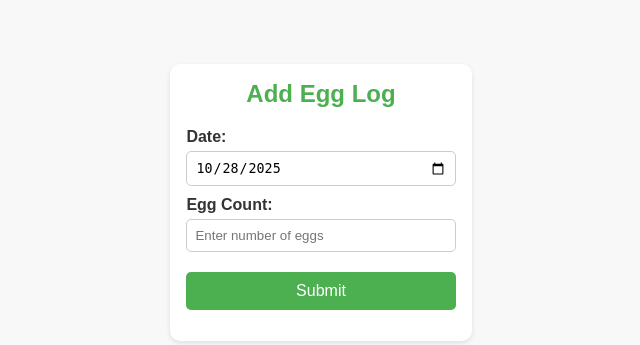
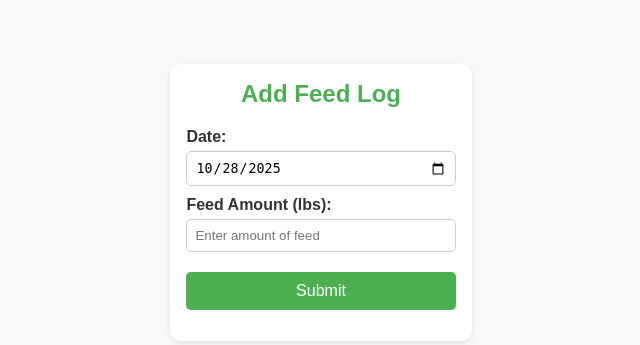
Before and after one commit to JonahG046/Chicken-Coop-Tracker, a Flask app: page /feed in a window 1280 px wide. Shown: the part 146-491 px from the top of the page, without its empty margins (319-959 px from the left). Run offline with Flask 3, Linux system fonts and the light colour scheme; some libraries are stand-ins or nearby versions.

Commit message:
added the email field to the User model to store user email addresses. Changed the log in the feed.html template to an actual feed log.

```diff
--- a/app.py
+++ b/app.py
@@ -19,27 +19,27 @@ db = SQLAlchemy(app)  # Initialize SQLAlchemy ORM
 # User model to store account info
 class User(db.Model):
     id = db.Column(db.Integer, primary_key=True)
-    username = db.Column(db.String(50), unique=True, nullable=False)
+    username = db.Column(db.String(100), unique=True, nullable=False)
     email = db.Column(db.String(120), unique=True, nullable=False)
-    password = db.Column(db.String(200), nullable=False)  # Hashed password
+    password = db.Column(db.String(200), nullable=False)
 
-# Egg log model to track egg counts
 class EggLog(db.Model):
     id = db.Column(db.Integer, primary_key=True)
     date = db.Column(db.Date, nullable=False)
     count = db.Column(db.Integer, nullable=False)
+    user_id = db.Column(db.Integer, db.ForeignKey('user.id'), nullable=False)
 
-# Feed log model to track feed amounts
 class FeedLog(db.Model):
     id = db.Column(db.Integer, primary_key=True)
     date = db.Column(db.Date, nullable=False)
     amount = db.Column(db.Float, nullable=False)
+    user_id = db.Column(db.Integer, db.ForeignKey('user.id'), nullable=False)
 
-# Water log model to track water amounts
 class WaterLog(db.Model):
     id = db.Column(db.Integer, primary_key=True)
     date = db.Column(db.Date, nullable=False)
     amount = db.Column(db.Float, nullable=False)
+    user_id = db.Column(db.Integer, db.ForeignKey('user.id'), nullable=False)
 
 # --- Create tables ---
 with app.app_context():
@@ -138,12 +138,14 @@ def logout():
 
 @app.route('/api/eggs', methods=['POST'])
 def add_egg_log():
-    # API route to add a new egg log
+    if 'user_id' not in session:
+        return jsonify({'error': 'You must be logged in to add logs.'}), 401
+
     data = request.get_json()
     try:
         date = datetime.strptime(data['date'], '%Y-%m-%d').date()
         count = int(data['count'])
-        new_log = EggLog(date=date, count=count)
+        new_log = EggLog(date=date, count=count, user_id=session['user_id'])
         db.session.add(new_log)
         db.session.commit()
         return jsonify({'message': 'Egg log added successfully'}), 201
@@ -152,20 +154,27 @@ def add_egg_log():
 
 @app.route('/api/eggs', methods=['GET'])
 def get_egg_logs():
-    # API route to retrieve all egg logs
-    logs = EggLog.query.all()
-    return jsonify([{'id': log.id, 'date': log.date.strftime('%Y-%m-%d'), 'count': log.count} for log in logs])
+    if 'user_id' not in session:
+        return jsonify({'error': 'You must be logged in to view logs.'}), 401
+
+    logs = EggLog.query.filter_by(user_id=session['user_id']).all()
+    return jsonify([
+        {'id': log.id, 'date': log.date.strftime('%Y-%m-%d'), 'count': log.count}
+        for log in logs
+    ])
 
 # --- Feed Log API ---
 
 @app.route('/api/feed', methods=['POST'])
 def add_feed_log():
-    # API route to add a new feed log
+    if 'user_id' not in session:
+        return jsonify({'error': 'You must be logged in to add logs.'}), 401
+
     data = request.get_json()
     try:
         date = datetime.strptime(data['date'], '%Y-%m-%d').date()
         amount = float(data['amount'])
-        new_log = FeedLog(date=date, amount=amount)
+        new_log = FeedLog(date=date, amount=amount, user_id=session['user_id'])
         db.session.add(new_log)
         db.session.commit()
         return jsonify({'message': 'Feed log added successfully'}), 201
@@ -174,20 +183,27 @@ def add_feed_log():
 
 @app.route('/api/feed', methods=['GET'])
 def get_feed_logs():
-    # API route to retrieve all feed logs
-    logs = FeedLog.query.all()
-    return jsonify([{'id': log.id, 'date': log.date.strftime('%Y-%m-%d'), 'amount': log.amount} for log in logs])
+    if 'user_id' not in session:
+        return jsonify({'error': 'You must be logged in to view logs.'}), 401
+
+    logs = FeedLog.query.filter_by(user_id=session['user_id']).all()
+    return jsonify([
+        {'id': log.id, 'date': log.date.strftime('%Y-%m-%d'), 'amount': log.amount}
+        for log in logs
+    ])
 
 # --- Water Log API ---
 
 @app.route('/api/water', methods=['POST'])
 def add_water_log():
-    # API route to add a new water log
+    if 'user_id' not in session:
+        return jsonify({'error': 'You must be logged in to add logs.'}), 401
+
     data = request.get_json()
     try:
         date = datetime.strptime(data['date'], '%Y-%m-%d').date()
         amount = float(data['amount'])
-        new_log = WaterLog(date=date, amount=amount)
+        new_log = WaterLog(date=date, amount=amount, user_id=session['user_id'])
         db.session.add(new_log)
         db.session.commit()
         return jsonify({'message': 'Water log added successfully'}), 201
@@ -196,9 +212,14 @@ def add_water_log():
 
 @app.route('/api/water', methods=['GET'])
 def get_water_logs():
-    # API route to retrieve all water logs
-    logs = WaterLog.query.all()
-    return jsonify([{'id': log.id, 'date': log.date.strftime('%Y-%m-%d'), 'amount': log.amount} for log in logs])
+    if 'user_id' not in session:
+        return jsonify({'error': 'You must be logged in to view logs.'}), 401
+
+    logs = WaterLog.query.filter_by(user_id=session['user_id']).all()
+    return jsonify([
+        {'id': log.id, 'date': log.date.strftime('%Y-%m-%d'), 'amount': log.amount}
+        for log in logs
+    ])
 
 # --- Run the app ---
 if __name__ == '__main__':
--- a/templates/feed.html
+++ b/templates/feed.html
@@ -3,7 +3,7 @@
 <head>
     <meta charset="UTF-8">
     <meta name="viewport" content="width=device-width, initial-scale=1.0">
-    <title>Add Egg Log</title>
+    <title>Add Feed Log</title>
     <link rel="stylesheet" href="{{ url_for('static', filename='style.css') }}">
 </head>
 <body>
@@ -22,13 +22,13 @@
 
 <div class="container single-card">
   <div class="card">
-    <h2>Add Egg Log</h2>
-    <form id="eggForm">
+    <h2>Add Feed Log</h2>
+    <form id="feedForm">
       <label for="date">Date:</label>
       <input type="date" id="date" name="date" value="{{ datetime.utcnow().strftime('%Y-%m-%d') }}" required>
 
-      <label for="count">Egg Count:</label>
-      <input type="number" id="count" name="count" min="0" placeholder="Enter number of eggs" required>
+      <label for="amount">Feed Amount (lbs):</label>
+      <input type="number" id="amount" name="amount" min="0" step="0.1" placeholder="Enter amount of feed" required>
 
       <button type="submit">Submit</button>
     </form>
@@ -42,37 +42,37 @@
 </footer>
 
 <script>
-document.getElementById('eggForm').addEventListener('submit', async (event) => {
+document.getElementById('feedForm').addEventListener('submit', async (event) => {
     event.preventDefault();
 
     const date = document.getElementById('date').value;
-    const count = document.getElementById('count').value;
+    const amount = document.getElementById('amount').value;
     const messageEl = document.getElementById('message');
 
-    messageEl.textContent = ''; // Clear previous messages
+    messageEl.textContent = '';
 
-    if (!date || !count) {
+    if (!date || !amount) {
         messageEl.textContent = 'Please fill out all fields.';
         messageEl.className = 'message error';
         return;
     }
 
     try {
-        const response = await fetch('/api/eggs', {
+        const response = await fetch('/api/feed', {
             method: 'POST',
             headers: { 'Content-Type': 'application/json' },
-            body: JSON.stringify({ date, count })
+            body: JSON.stringify({ date, amount })
         });
 
         const data = await response.json();
 
         if (response.ok) {
-            messageEl.textContent = data.message || 'Egg log added successfully!';
+            messageEl.textContent = data.message || 'Feed log added successfully!';
             messageEl.className = 'message success';
-            document.getElementById('eggForm').reset();
+            document.getElementById('feedForm').reset();
             document.getElementById('date').valueAsDate = new Date();
         } else {
-            messageEl.textContent = data.error || 'Error adding egg log.';
+            messageEl.textContent = data.error || 'Error adding feed log.';
             messageEl.className = 'message error';
         }
     } catch (err) {
```
